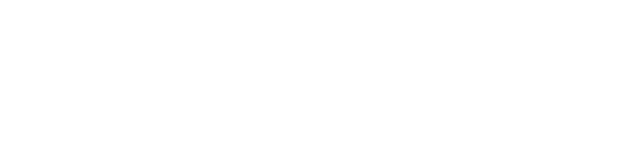
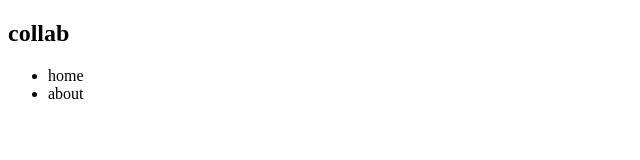
Before and after one commit to Eggys321/collab, a plain HTML site: page index.html in a window 1280 px wide. Shown: the whole page, without its empty margins (0-640 px from the left). Drawn offline with Linux system fonts and the light colour scheme.

Commit message:
feat:worked on nav

```diff
--- a/index.html
+++ b/index.html
@@ -6,7 +6,13 @@
     <title>Document</title>
 </head>
 <body>
-    <nav></nav>
+    <nav>
+        <h1>collab</h1>
+        <ul>
+            <li>home</li>
+            <li>about</li>
+        </ul>
+    </nav>
     <main></main>
     <footer></footer>
 </body>
```
